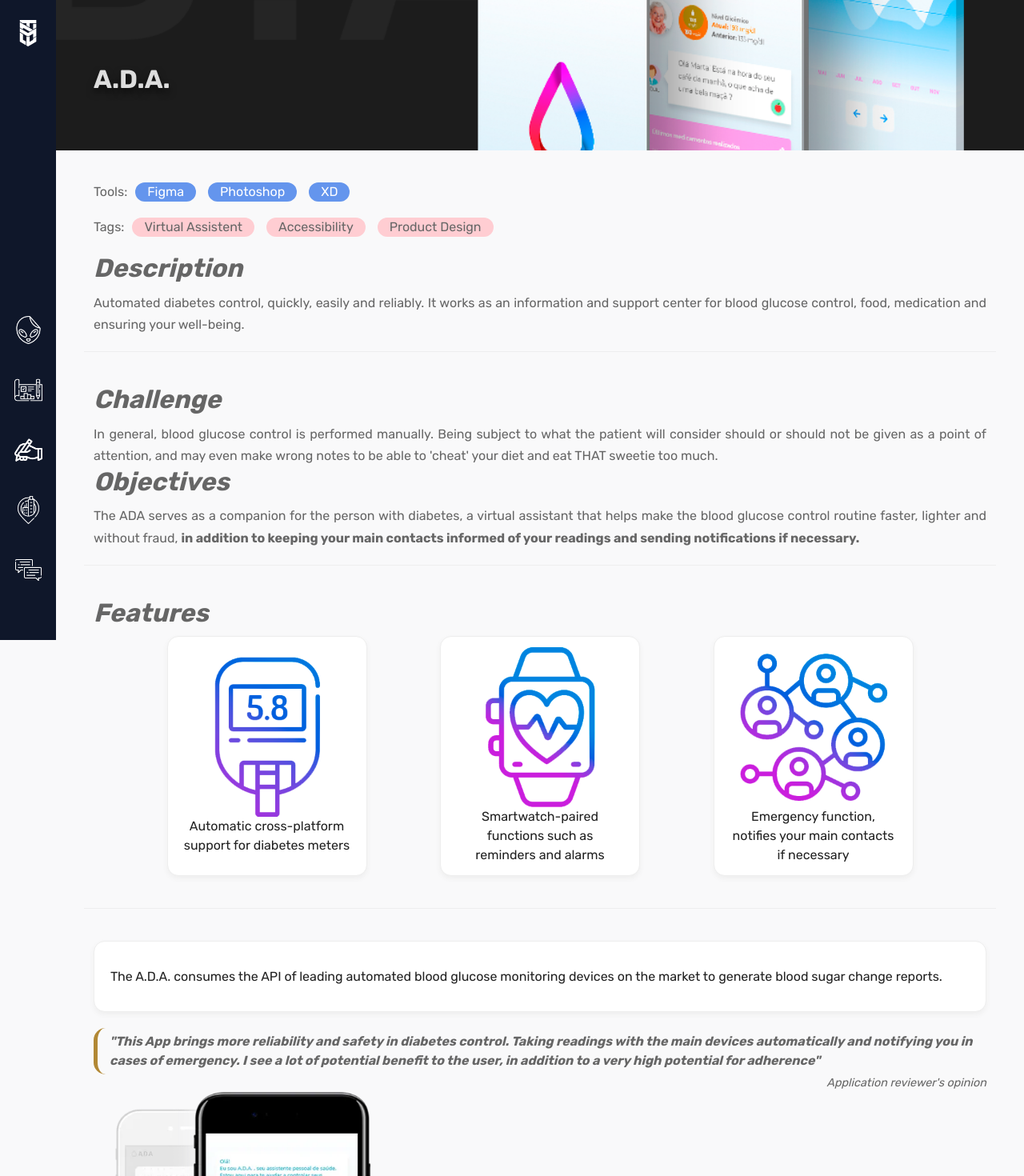
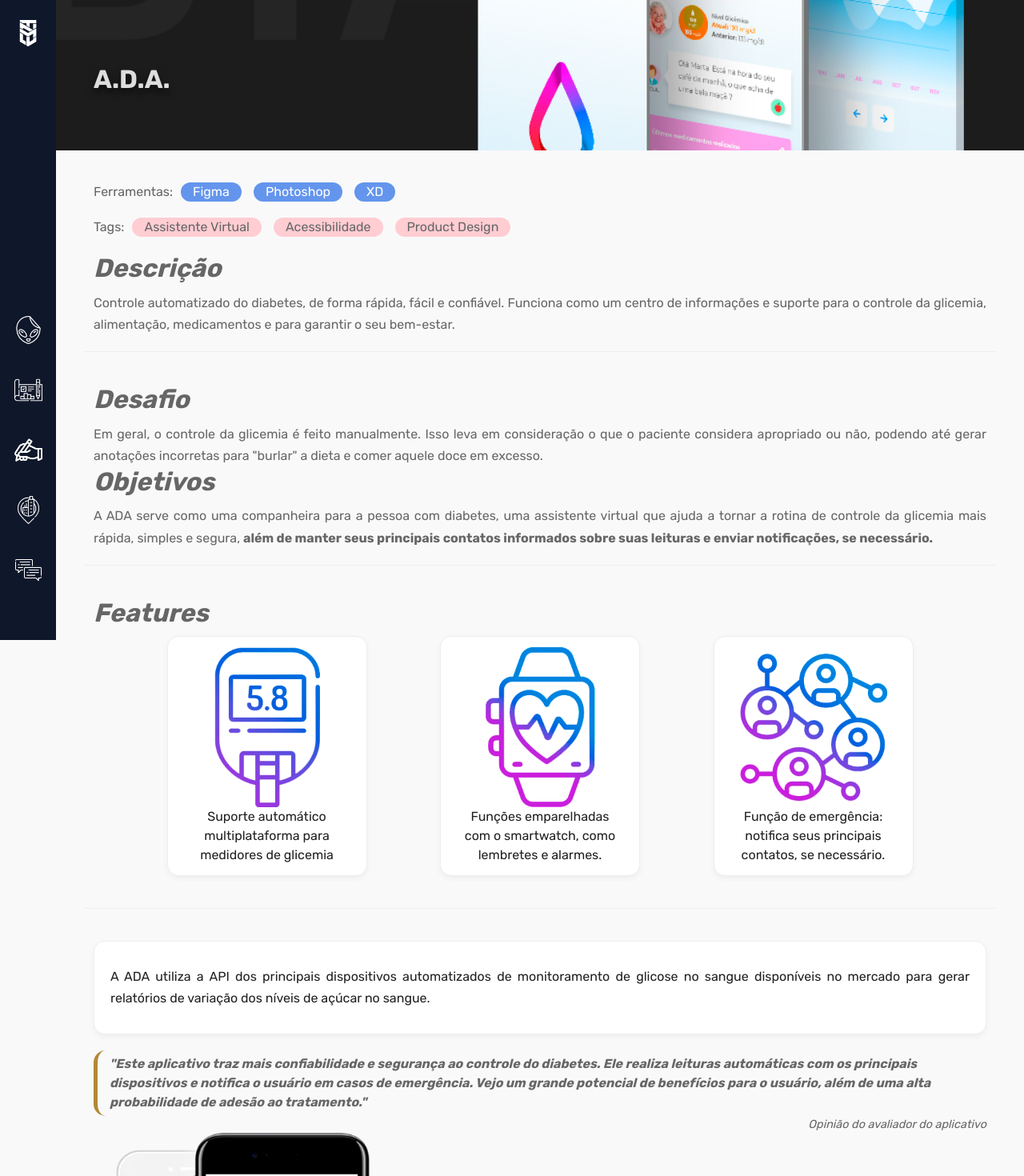
Before and after one commit to MiltonNeto/miltonneto.com.br, a Next.js app: page /ProjectAda in a window 1280 px wide. Shown: the top 1470 px of the page at 80% size. Built offline with nearby package versions, Linux system fonts and the light colour scheme.

Commit message:
Update ProjectAda.tsx

```diff
--- a/pages/ProjectAda.tsx
+++ b/pages/ProjectAda.tsx
@@ -20,15 +20,15 @@ export default function ProjectAda(){
             <Row>
                 <Col xxl='12' className={styles.toolsList}>
                     <ul className={styles.bluePills}>
-                        <label>Tools:</label>
+                        <label>Ferramentas:</label>
                         <li>Figma</li>
                         <li>Photoshop</li>
                         <li>XD</li>
                     </ul>
                     <ul className={styles.redPills}>
                     <label>Tags:</label>
-                    <li>Virtual Assistent</li>
-                    <li>Accessibility</li>
+                    <li>Assistente Virtual</li>
+                    <li>Acessibilidade</li>
                     <li>Product Design</li>
                     </ul>
                 </Col>
@@ -36,21 +36,21 @@ export default function ProjectAda(){
 
         <Row className={styles.sectionDivision}>
 
-        <h4 className={styles.sectionTitle}>Description</h4>
+        <h4 className={styles.sectionTitle}>Descrição</h4>
         <Col xxl='12'>
-        <p>Automated diabetes control, quickly, easily and reliably. It works as an information and support center for blood glucose control, food, medication and ensuring your well-being.</p>
+        <p>Controle automatizado do diabetes, de forma rápida, fácil e confiável. Funciona como um centro de informações e suporte para o controle da glicemia, alimentação, medicamentos e para garantir o seu bem-estar.</p>
         </Col>
         </Row>
 
         <Row className={styles.sectionDivision}>
             <Col xxl="6">
-                <h4 className={styles.sectionTitle}>Challenge</h4>
-                <p>In general, blood glucose control is performed manually. Being subject to what the patient will consider should or should not be given as a point of attention, and may even make wrong notes to be able to 'cheat' your diet and eat THAT sweetie too much.
+                <h4 className={styles.sectionTitle}>Desafio</h4>
+                <p>Em geral, o controle da glicemia é feito manualmente. Isso leva em consideração o que o paciente considera apropriado ou não, podendo até gerar anotações incorretas para "burlar" a dieta e comer aquele doce em excesso.
                 </p>
             </Col>
             <Col XXl="6">
-                <h4 className={styles.sectionTitle}>Objectives</h4>
-                <p>The ADA serves as a companion for the person with diabetes, a virtual assistant that helps make the blood glucose control routine faster, lighter and without fraud, <strong>in addition to keeping your main contacts informed of your readings and sending notifications if necessary.</strong>
+                <h4 className={styles.sectionTitle}>Objetivos</h4>
+                <p>A ADA serve como uma companheira para a pessoa com diabetes, uma assistente virtual que ajuda a tornar a rotina de controle da glicemia mais rápida, simples e segura, <strong>além de manter seus principais contatos informados sobre suas leituras e enviar notificações, se necessário.</strong>
                 </p>
             </Col>
         </Row>
@@ -61,17 +61,17 @@ export default function ProjectAda(){
             <Col xxl="12" className={styles.SideBySide}>
             <div className={styles.contentBox}>
                 <Image src="/images/projetos/ada/icon1.png" width="200" height="200" alt="Projeto finalista do Prêmio Seleção Mobile Time"/>
-                Automatic cross-platform support for diabetes meters
+                Suporte automático multiplataforma para medidores de glicemia
             </div>
 
             <div className={styles.contentBox}>
                 <Image src="/images/projetos/ada/icon2.png" width="200" height="200" alt="Projeto finalista do Prêmio Seleção Mobile Time"/>
-                Smartwatch-paired functions such as reminders and alarms
+                Funções emparelhadas com o smartwatch, como lembretes e alarmes.
             </div>
 
             <div className={styles.contentBox}>
                 <Image src="/images/projetos/ada/icon3.png" width="200" height="200" alt="Projeto finalista do Prêmio Seleção Mobile Time"/>
-                Emergency function, notifies your main contacts if necessary
+                Função de emergência: notifica seus principais contatos, se necessário.
             </div>
             </Col>
 
@@ -80,13 +80,13 @@ export default function ProjectAda(){
         <Row className={styles.sectionDivision}>
             <Col xxl="8">
                 <div className={styles.techBox}>
-                    <p>The A.D.A. consumes the API of leading automated blood glucose monitoring devices on the market to generate blood sugar change reports.
+                    <p>A ADA utiliza a API dos principais dispositivos automatizados de monitoramento de glicose no sangue disponíveis no mercado para gerar relatórios de variação dos níveis de açúcar no sangue.
                     </p>
                 </div>
                 <div className="quote">
-                    "This App brings more reliability and safety in diabetes control. Taking readings with the main devices automatically and notifying you in cases of emergency. I see a lot of potential benefit to the user, in addition to a very high potential for adherence"<br />
+                    "Este aplicativo traz mais confiabilidade e segurança ao controle do diabetes. Ele realiza leituras automáticas com os principais dispositivos e notifica o usuário em casos de emergência. Vejo um grande potencial de benefícios para o usuário, além de uma alta probabilidade de adesão ao tratamento."<br />
                     <span className='quoteSignature'>
-                    Application reviewer's opinion
+                    Opinião do avaliador do aplicativo
                     </span>
                 </div>
             </Col>
@@ -114,7 +114,7 @@ export default function ProjectAda(){
 
             <h3 className="sectionTitle">
                   <Image src="/images/icones/plan-color.png" width='48' height='48' alt="O que eu faço" className="sectionTitleIcon" />
-                  <span>See other of my works</span>
+                  <span>Veja outros de meus trabalhos</span>
               </h3>
             <SectionPortfolio />
 
```
